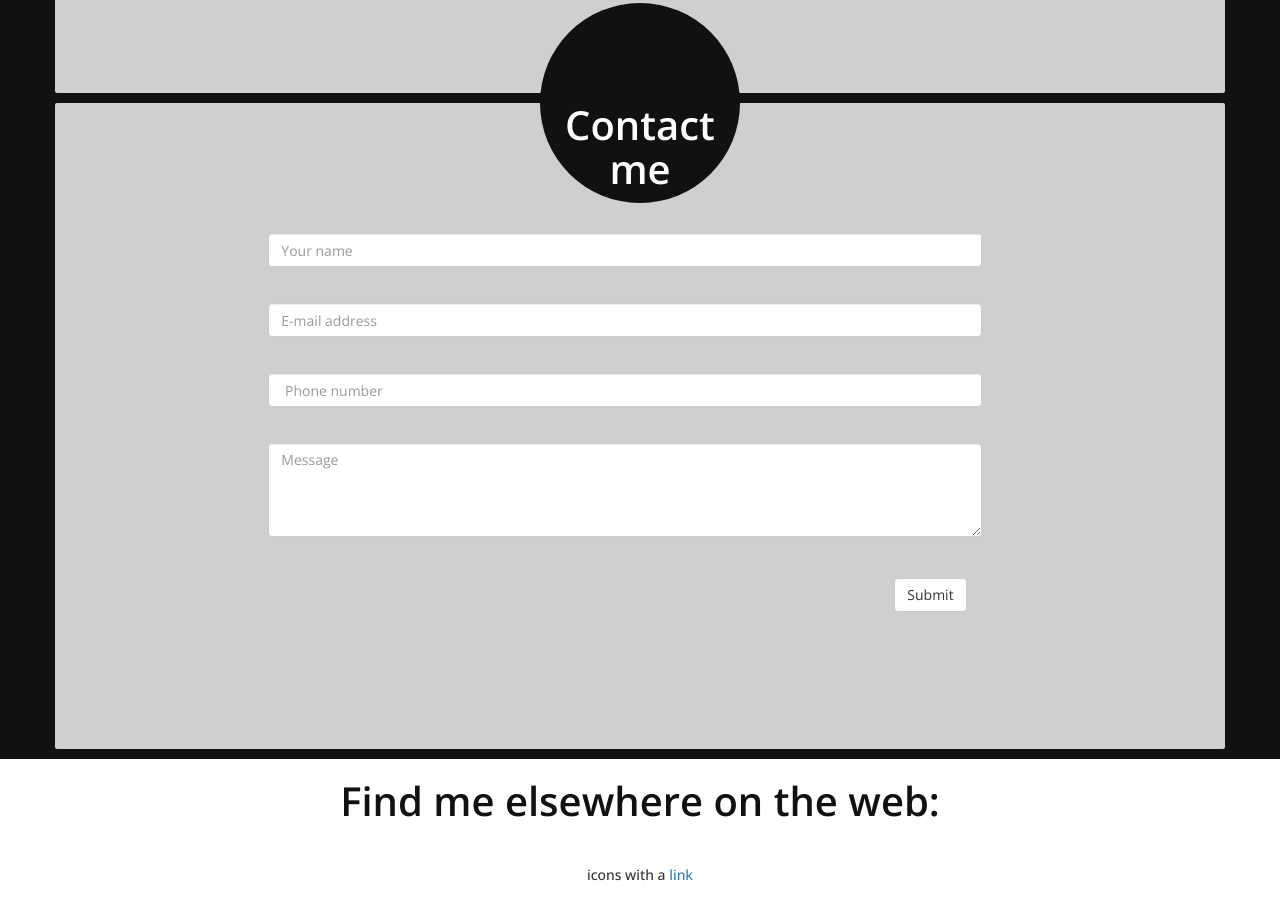
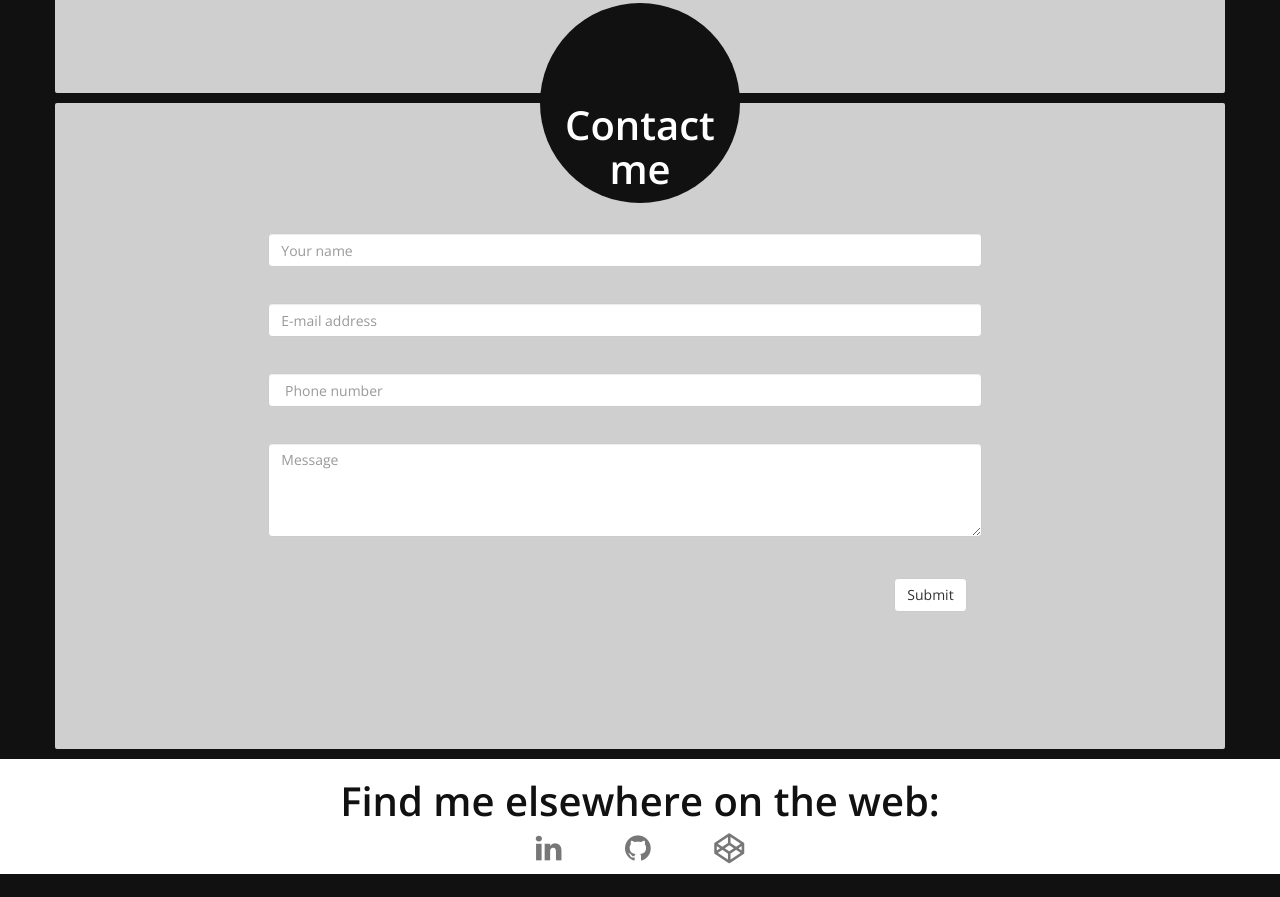
Before and after one commit to MissDitch/fcc-portfolio-page, a plain HTML site: page index.html in a window 1280 px wide. Shown: the part 1208-2105 px from the top of the page. Drawn offline with nearby package versions, Linux system fonts and the light colour scheme.

Commit message:
footer icon links

```diff
--- a/css/main.css
+++ b/css/main.css
@@ -26,7 +26,7 @@ h2 {
 	font-weight: 600;
 	font-size: 40px;
 	color: var(--dark);
-	margin-bottom: 40px;
+	margin-bottom: 10px;
 }
 h3 {
 	font-weight: 700;
@@ -50,17 +50,19 @@ p {
 }
 .nav>li>a {
     display: inline-block;
+
 }
 .navbar-nav>li>a {
     padding-top: 15px;
     padding-bottom: 15px;
 }
 .navbar-header {
+
 	display: inline-block;
 }
 .navbar-brand {
 	font-weight: 900;
-	color: #000000;
+	 color: #000000;
 }
 #myNavbar .navbar-nav>li>a {
 	font-weight: 600;
@@ -162,6 +164,22 @@ p {
 footer {
 	background-color: #ffffff;
 }
+.webLinks {
+	margin-bottom: 20px;
+}
+.iconList {
+	list-style-type: none;
+	padding: 0;
+}
+.iconList li {
+	display: inline;
+	padding: 30px;
+
+}
+.iconList li i {
+	color: var(--default);
+	font-size: 30px;
+}
 
 @media only screen and (max-width: 768px) {
 	.navbar-header {
--- a/index.html
+++ b/index.html
@@ -6,7 +6,8 @@
       <meta name="viewport" content="width=device-width, initial-scale=1">
       <link rel="stylesheet" href="https://maxcdn.bootstrapcdn.com/bootstrap/3.3.7/css/bootstrap.min.css">
 
-  <link href="css/font-awesome.min.css" rel="stylesheet">
+  <link href="https://maxcdn.bootstrapcdn.com/font-awesome/4.7.0/css/font-awesome.min.css" rel="stylesheet" integrity="sha384-wvfXpqpZZVQGK6TAh5PVlGOfQNHSoD2xbE+QkPxCAFlNEevoEH3Sl0sibVcOQVnN"
+  crossorigin="anonymous">
   <link href='https://fonts.googleapis.com/css?family=Open+Sans:100,300,400,500,600,700,900' rel='stylesheet' type='text/css'>
       <link rel="stylesheet" href="css/main.css">
       <script src="https://ajax.googleapis.com/ajax/libs/jquery/3.1.1/jquery.min.js"></script>
@@ -181,7 +182,14 @@
 
 			  <div  class="col-xs-12  text-center">
 									<h2>Find me elsewhere on the web:</h2>
-					  <p>icons with a <a href="">link</a></p>
+                  <div class="col-xs-12 text-center ">
+                      <ul  class="iconList">
+                      <li><a href="http://nl.linkedin.com/in/mariansloot" target="_blank"><i class="fa fa-linkedin"></i></a></li>
+                      <li><a href="https://github.com/MissDitch" target="_blank"><i class="fa fa-github"></i></a></li>
+                      <li><a href="http://codepen.io/missditch/" target="_blank"><i class="fa fa-codepen"></i></a></li>
+                  <!--    <li><a href="http://codepen.io/missditch/"><i class="fa fa-facebook"></i></a></li>  -->
+                    </ul>
+                  </div>
                 </div>
 
             </div>
```
